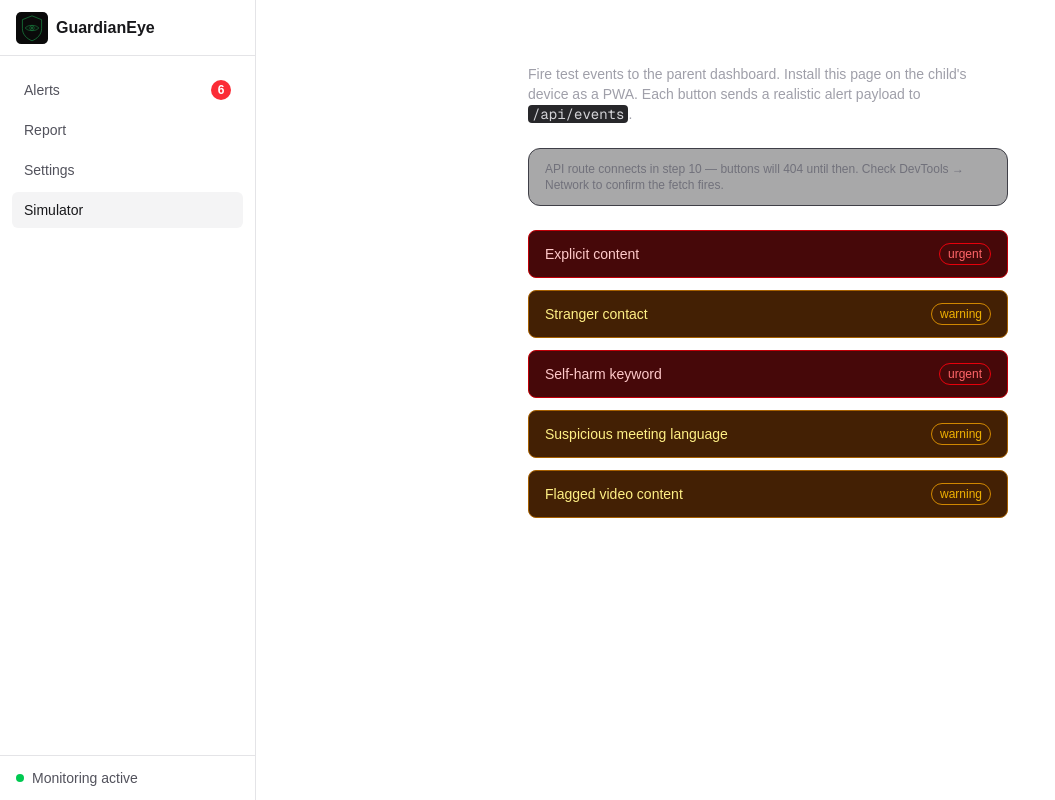
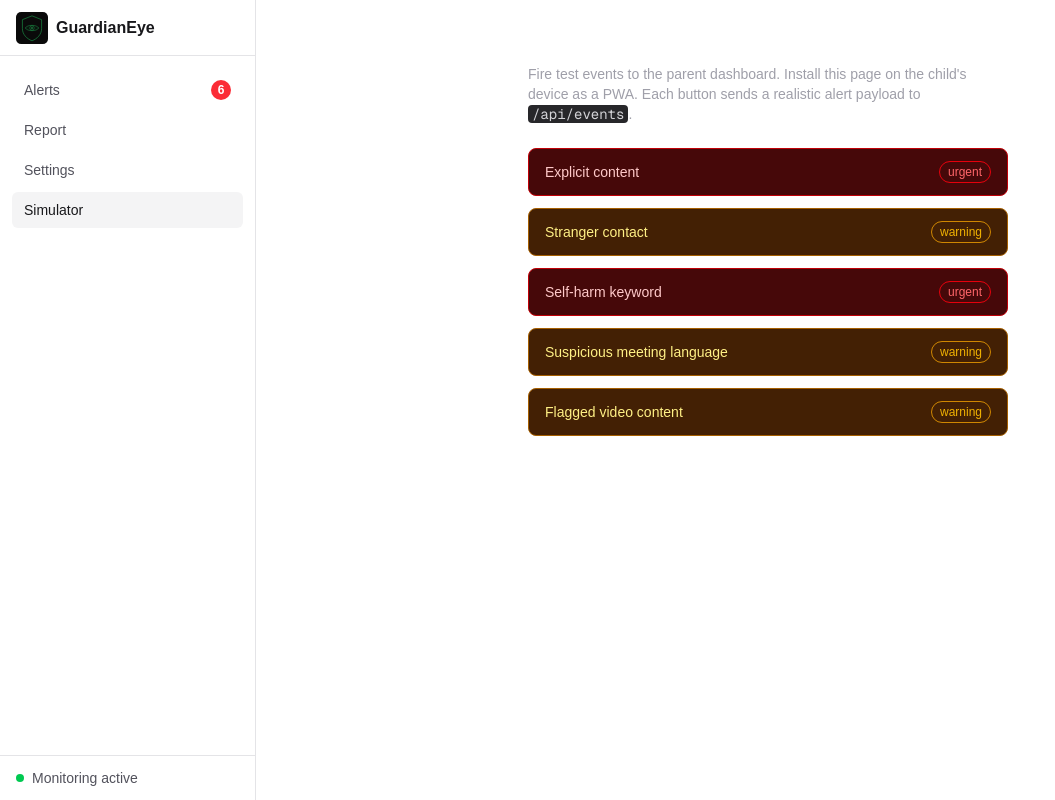
Before and after one commit to DinaShantina/guardianeye, a Next.js app: page /simulate in a window 1280 px wide. Shown: the whole page, without its empty margins (0-1055 px from the left). Built offline with nearby package versions, Linux system fonts and the light colour scheme.

Commit message:
Remove stale step 10 note from simulator page

```diff
--- a/app/simulate/page.tsx
+++ b/app/simulate/page.tsx
@@ -12,12 +12,6 @@ export default function SimulatePage() {
         </p>
       </div>
 
-      <div className="bg-zinc-800/40 border border-zinc-700 rounded-xl p-1 mb-6">
-        <p className="text-xs text-zinc-500 px-3 py-2">
-          API route connects in step 10 — buttons will 404 until then. Check DevTools → Network to
-          confirm the fetch fires.
-        </p>
-      </div>
 
       <EventButtons />
     </div>
```
